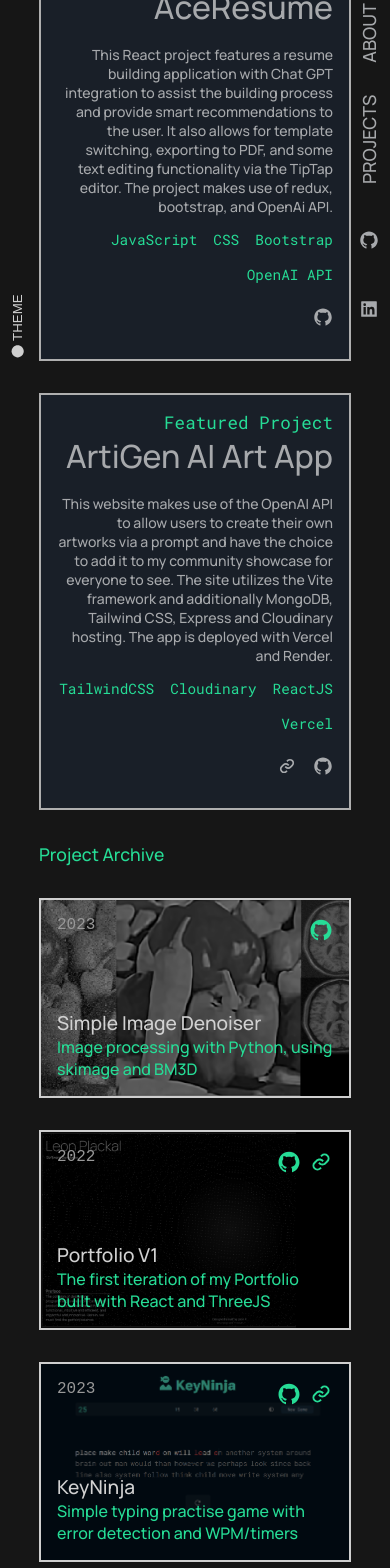
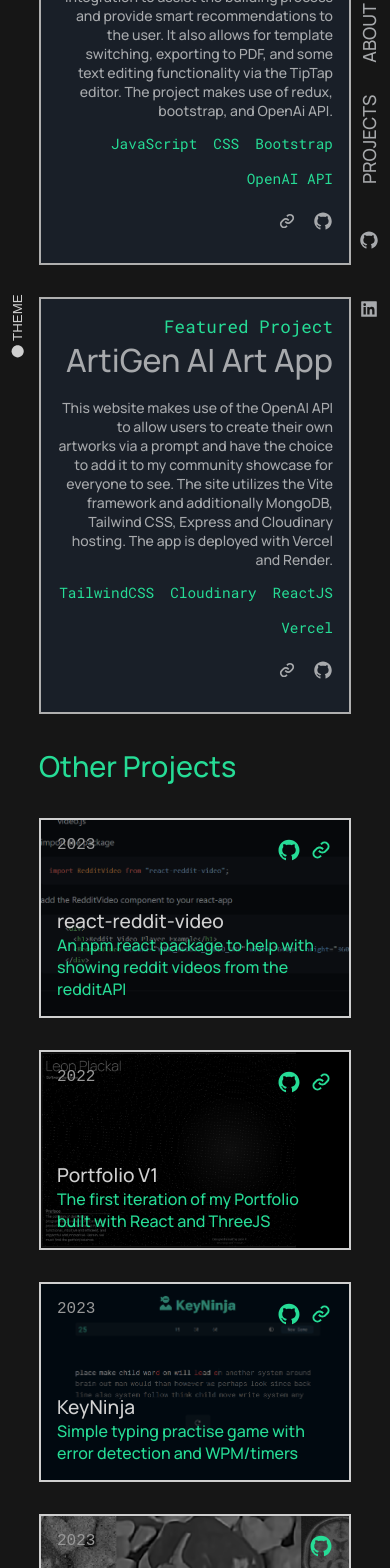
Before and after one commit to leon-plackal/personal-portfolio-v1, a React (Create React App) app in the folder client/: page /#/projects in a window 390 px wide. Shown: the part 432-2000 px from the top of the page. Built offline with nearby package versions, Linux system fonts and the light colour scheme; what react-three-fiber would draw is missing.

Commit message:
Added new projects and updated skills

```diff
--- a/client/src/App.css
+++ b/client/src/App.css
@@ -77,7 +77,7 @@ h3{
 .subheading{
   color: var(--accent3);
   font-weight: 500;
-  font-size: 1.1rem;
+  font-size: 1.8rem;
 }
 .logo{
   height: 50px;
@@ -369,6 +369,9 @@ h3{
   .container{
     width: 80%;
   }
+  #project{
+    padding: 2rem 0;
+  }
 
   .tags{
     position: relative;
--- a/client/src/pages/About.js
+++ b/client/src/pages/About.js
@@ -2,7 +2,6 @@ import { AiFillGithub } from 'react-icons/ai';
 import { AiFillLinkedin } from 'react-icons/ai';
 import { GiPlainCircle } from 'react-icons/gi';
 import {Link} from "react-router-dom"
-import Tabs from '../Tabs';
 
 function setTheme(themeName) {
     localStorage.setItem('theme', themeName);
@@ -39,13 +38,14 @@ export default function About() {
                   <a href='https://github.com/leon-plackal'>
                     <AiFillGithub id='socials-icon' />
                   </a>
-
-                  <AiFillLinkedin id='socials-icon'/>
+                  <a href='https://au.linkedin.com/in/leon-plackal'>
+                        <AiFillLinkedin id='socials-icon' />
+                    </a>
                  </div>
             </div>
 
             <div id='aboutheader'>
-                <p className='subheading'>What I Offer</p>
+                <p className='subheading'>Who am I?</p>
                 <h1 class="title">0.1 About Me</h1>
             </div>
 
@@ -56,22 +56,20 @@ export default function About() {
             <ul>
                 <li>React</li>
                 <li>Javascript</li>
-                <li>MongoDB</li>
-                <li>Python</li>
-                <li>Express</li>
+                <li>AWS</li>
+                <li>NodeJS</li>
+                <li>Firebase</li>
             </ul>
 
-            <p>However I also have experience in desktop and web app development with these technologies:</p><ul>
+            <p>However I also have experience in desktop and content creation with these technologies:</p><ul>
                 <li>Java</li>
-                <li>MySQL</li>
-                <li>Vite</li>
-                <li>Vercel, Netlify, Render</li>
+                <li>Python</li>
+                <li>Unreal Engine</li>
+                <li>Adobe Photoshop</li>
+                <li>Supabase, Vercel, Netlify</li>
             </ul>
-            <p>My other interests also include machine learning and utilising artificial intelligence to make our lives easier and more effcient. Nice to meet you!</p>
-            <div id="tabdiv">
-                <h3 className='subheading'>Places I've worked</h3>
-                <Tabs />
-            </div>
+            <p>My other interests also include UI design, machine learning and utilising artificial intelligence to make our lives easier and more effcient. Nice to meet you!</p>
+
             </div>
         </section>
     )
--- a/client/src/pages/Projects.js
+++ b/client/src/pages/Projects.js
@@ -2,8 +2,10 @@ import { Link } from "react-router-dom"
 import image2 from "../assets/KeyNinja.png"
 import image1 from "../assets/portfoliov1.png"
 import image3 from "../assets/denoiser_thumb.png"
+import reactRedditImg from "../assets/thumb_react-reddit-video.png"
 import ArtiGenTmb from "../assets/ArtiGenThumb.png"
 import AceResume from "../assets/home2.jpg"
+import Dodgefall from "../assets/thumb_dodgefall.png"
 import { AiFillGithub } from 'react-icons/ai';
 import { AiFillLinkedin } from 'react-icons/ai';
 import { GiPlainCircle } from 'react-icons/gi';
@@ -74,7 +76,10 @@ export default function Projects() {
                                 <li>OpenAI API</li>
                             </ul>
                             <div id="taglink">
-                                <a href='https://github.com/leon-plackal/AceResume'>
+                                <a href='https://ace-resume.vercel.app/' target="_blank" rel="noreferrer">
+                                    <BiLink id='socials-icon' />
+                                </a>
+                                <a href='https://github.com/leon-plackal/AceResume' target="_blank" rel="noreferrer">
                                     <AiFillGithub id='socials-icon' />
                                 </a>
                             </div>
@@ -102,10 +107,10 @@ export default function Projects() {
                                 <li>Vercel</li>
                             </ul>
                             <div id="taglink">
-                                <a href='https://artigenai.vercel.app/'>
+                                <a href='https://artigenai.vercel.app/' target="_blank" rel="noreferrer">
                                     <BiLink id='socials-icon' />
                                 </a>
-                                <a href='https://github.com/leon-plackal/ArtiGen-AI-art-app'>
+                                <a href='https://github.com/leon-plackal/ArtiGen-AI-art-app' target="_blank" rel="noreferrer">
                                     <AiFillGithub id='socials-icon' />
                                 </a>
                             </div>
@@ -115,24 +120,27 @@ export default function Projects() {
                 </div>
 
                 {/* Archive */}
-                <h3 className="subheading">Project Archive</h3>
+                <h3 className="subheading">Other Projects</h3>
                 <div class="archive-tiles">
                     <div className="tile-row">
 
                         <div class="tile">
                             <div class="archiveinfo">
-                                <h6>Simple Image Denoiser</h6>
-                                <p>Image processing with Python, using skimage and BM3D</p>
+                                <h6>react-reddit-video</h6>
+                                <p>An npm react package to help with showing reddit videos from the redditAPI</p>
                             </div>
 
                             <div className="archive-links">
-                                <a href='https://github.com/leon-plackal/simple_denoiser'>
+                                <a href='https://github.com/leon-plackal/react-reddit-video' target="_blank" rel="noreferrer">
                                     <AiFillGithub id='socials-icon2' />
+                                </a>
+                                <a href='https://www.npmjs.com/package/react-reddit-video' target="_blank" rel="noreferrer">
+                                    <BiLink id='socials-icon3' />
                                 </a>
                             </div>
 
                             <div class="archiveimage">
-                                <img src={image3} alt="xxxx" />
+                                <img src={reactRedditImg} alt="npm - react-reddit-video"/>
                             </div>
                             <div className="tagdate">
                                 2023
@@ -146,10 +154,10 @@ export default function Projects() {
                                 <p>The first iteration of my Portfolio built with React and ThreeJS</p>
                             </div>
                             <div className="archive-links">
-                                <a href='https://github.com/leon-plackal/personal-portfolio-v1'>
+                                <a href='https://github.com/leon-plackal/personal-portfolio-v1' target="_blank" rel="noreferrer">
                                     <AiFillGithub id='socials-icon2' />
                                 </a>
-                                <a href='https://leon-plackal.github.io/portfolio1/#/'>
+                                <a href='https://leon-plackal.github.io/portfolio1/#/' target="_blank" rel="noreferrer">
                                     <BiLink id='socials-icon3' />
 
                                 </a>
@@ -168,11 +176,11 @@ export default function Projects() {
                                 <p>Simple typing practise game with error detection and WPM/timers</p>
                             </div>
                             <div className="archive-links">
-                                <a href='https://github.com/leon-plackal/Key-Ninja'>
+                                <a href='https://github.com/leon-plackal/Key-Ninja' target="_blank" rel="noreferrer">
                                     <AiFillGithub id='socials-icon2' />
                                 </a>
 
-                                <a href='https://keyninjatype.netlify.app/'>
+                                <a href='https://keyninjatype.netlify.app/' target="_blank" rel="noreferrer">
                                     <BiLink id='socials-icon3' />
                                 </a>
                             </div>
@@ -184,9 +192,67 @@ export default function Projects() {
                             </div>
                         </div>
                     </div>
-                    {/* <div className="tile-row">
-                        <div class="tile"></div>
-                    </div> */}
+                    <div className="tile-row">
+                        <div class="tile">
+                            <div class="archiveinfo">
+                                <h6>Simple Image Denoiser</h6>
+                                <p>Image processing with Python, using skimage and BM3D</p>
+                            </div>
+
+                            <div className="archive-links">
+                                <a href='https://github.com/leon-plackal/simple_denoiser' target="_blank" rel="noreferrer">
+                                    <AiFillGithub id='socials-icon2' />
+                                </a>
+                            </div>
+
+                            <div class="archiveimage">
+                                <img src={image3} alt="xxxx" />
+                            </div>
+                            <div className="tagdate">
+                                2023
+                            </div>
+                        </div>
+
+                        <div class="tile">
+                            <div class="archiveinfo">
+                                <h6>UE5:Dodgefall</h6>
+                                <p>Dodgeball multiplayer game made in Unreal Engine</p>
+                            </div>
+
+                            <div className="archive-links">
+
+                            </div>
+
+                            <div class="archiveimage" style={{opacity: '80%'}}>
+                                <img src={Dodgefall} alt="dodgefall" />
+                            </div>
+                            <div className="tagdate">
+                                2023
+                            </div>
+                        </div>
+
+                        <div class="tile" style={{opacity: '0'}}>
+                            {/* <div class="archiveinfo">
+                                <h6>Simple Image Denoiser</h6>
+                                <p>Image processing with Python, using skimage and BM3D</p>
+                            </div>
+
+                            <div className="archive-links">
+                                <a href='https://github.com/leon-plackal/simple_denoiser' target="_blank" rel="noreferrer">
+                                    <AiFillGithub id='socials-icon2' />
+                                </a>
+                            </div>
+
+                            <div class="archiveimage">
+                                <img src={image3} alt="xxxx" />
+                            </div>
+                            <div className="tagdate">
+                                2023
+                            </div> */}
+                        </div>
+                    </div>
+
+
                 </div>
             </div>
         </section>
```
Also changed, not shown: client/public/robots.txt, client/src/assets/thumb_dodgefall.png (added), client/src/assets/thumb_react-reddit-video.png (added).
